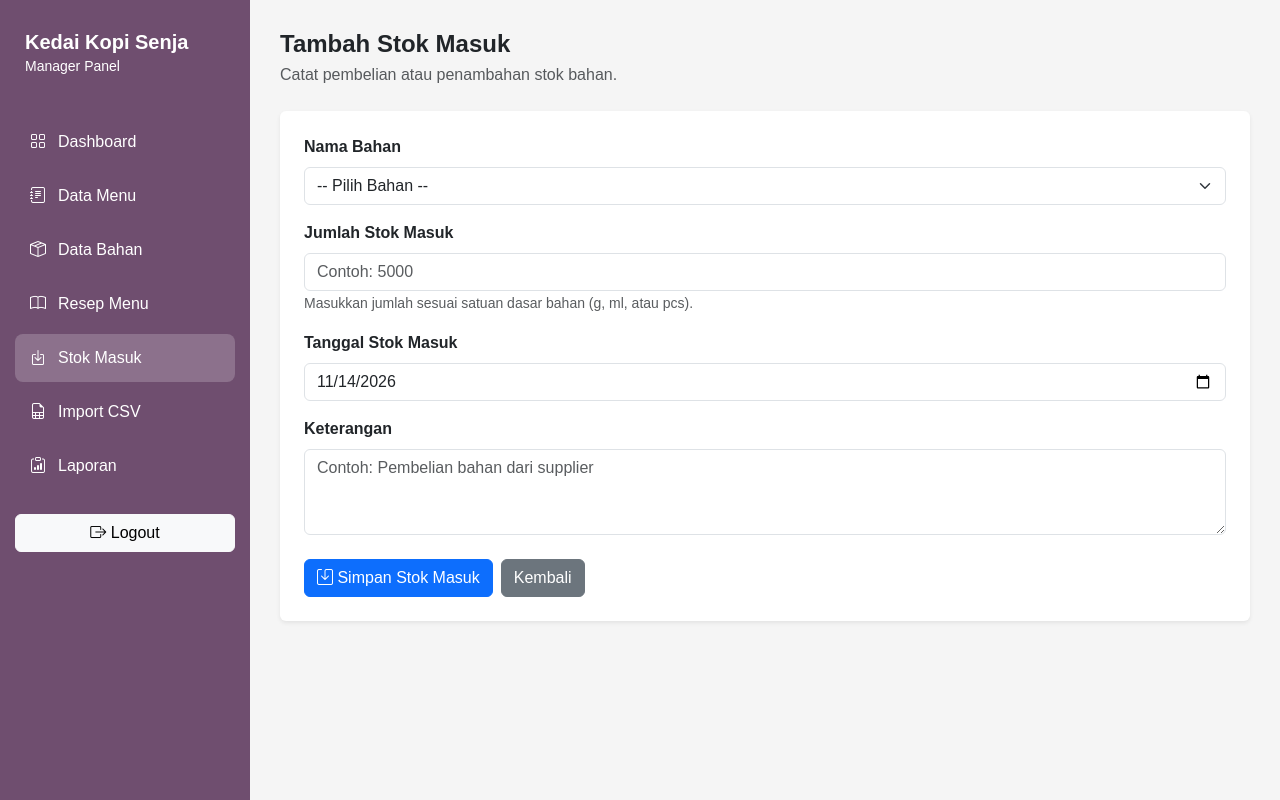
After one commit to lousianaprincesstampu-stack/UKK-KEDAI-KOPI-SENJA, a Laravel app: page /manager/stock-entries/create in a window 1280 px wide. The commit adds this page. Run offline with Laravel 12, Linux system fonts and the light colour scheme; a user stored in the database is signed in; data comes from the database, SQL or seed files in the repository; data that the repository does not hold is empty; parts of the project's set-up code (start-up, migrations or seed data) failed here and were passed over.

Commit message:
Menyelesaikan fitur stok masuk

```diff
--- a/app/Http/Controllers/Manager/StockEntryController.php
+++ b/app/Http/Controllers/Manager/StockEntryController.php
@@ -0,0 +1,74 @@
+<?php
+
+namespace App\Http\Controllers\Manager;
+
+use App\Http\Controllers\Controller;
+use App\Models\Bahan;
+use App\Models\StockEntry;
+use Illuminate\Http\Request;
+use Illuminate\Support\Facades\DB;
+use Illuminate\Support\Facades\Auth;
+
+class StockEntryController extends Controller
+{
+    public function index()
+    {
+        // Mengambil data stok masuk beserta nama bahan dan pengguna.
+        $stockEntries = StockEntry::with(['bahan', 'user'])
+            ->orderBy('tanggal', 'desc')
+            ->orderBy('id', 'desc')
+            ->get();
+
+        // Menampilkan halaman stok masuk.
+        return view('manager.stock-entries.index', compact('stockEntries'));
+    }
+
+    public function create()
+    {
+        // Mengambil seluruh bahan untuk pilihan formulir.
+        $bahans = Bahan::orderBy('nama_bahan', 'asc')->get();
+
+        // Menampilkan halaman tambah stok masuk.
+        return view('manager.stock-entries.create', compact('bahans'));
+    }
+
+    public function store(Request $request)
+    {
+        // Memvalidasi data yang dikirim dari formulir.
+        $request->validate([
+            'bahan_id' => 'required|exists:bahans,id',
+            'jumlah' => 'required|numeric|gt:0',
+            'tanggal' => 'required|date',
+            'keterangan' => 'nullable|string|max:1000',
+        ], [
+            'bahan_id.required' => 'Bahan wajib dipilih.',
+            'bahan_id.exists' => 'Bahan tidak ditemukan.',
+            'jumlah.required' => 'Jumlah stok masuk wajib diisi.',
+            'jumlah.numeric' => 'Jumlah harus berupa angka.',
+            'jumlah.gt' => 'Jumlah harus lebih dari 0.',
+            'tanggal.required' => 'Tanggal wajib diisi.',
+            'tanggal.date' => 'Format tanggal tidak valid.',
+        ]);
+
+        // Menyimpan transaksi dan menambahkan stok secara bersamaan.
+        DB::transaction(function () use ($request) {
+
+            // Mengunci data bahan agar perubahan stok aman.
+            $bahan = Bahan::where('id', $request->bahan_id)
+                ->lockForUpdate()
+                ->firstOrFail();
+
+            // Mencatat riwayat stok masuk.
+            StockEntry::create([
+                'bahan_id' => $bahan->id,
+                'jumlah' => $request->jumlah,
+                'tanggal' => $request->tanggal,
+                'keterangan' => $request->keterangan,
+                'user_id' => Auth::id(),
+            ]);
+            $bahan->increment('stok', $request->jumlah);
+        });
+        return redirect()->route('manager.stock-entries.index')
+            ->with('success', 'Stok masuk berhasil dicatat.');
+    }
+}
--- a/resources/views/manager/layouts/app.blade.php
+++ b/resources/views/manager/layouts/app.blade.php
@@ -130,11 +130,12 @@
                         Data Bahan
         </a>
 
-        <a href="#">
+        <a href="{{ route ('manager.recipes.index') }}"
+            class="sidebar-link {{ request()->routeIs('manager.recipes.*') ? 'active' : '' }}">
             <i class="bi bi-book"></i> Resep Menu
         </a>
 
-        <a href="#">
+       <a href="{{ route('manager.stock-entries.index') }}" class="sidebar-link {{ request()->routeIs('manager.stock-entries.*') ? 'active' : '' }}">
             <i class="bi bi-box-arrow-in-down"></i> Stok Masuk
         </a>
 
--- /dev/null
+++ b/resources/views/manager/stock-entries/create.blade.php
@@ -0,0 +1,99 @@
+@extends('manager.layouts.app')
+@section('title', 'Tambah Stok Masuk')
+@section('content')
+
+<div class="mb-4">
+    <h4 class="fw-bold mb-1">Tambah Stok Masuk</h4>
+    <p class="text-muted mb-0">Catat pembelian atau penambahan stok bahan.</p>
+</div>
+
+{{-- Formulir pencatatan stok masuk. --}}
+<div class="card border-0 shadow-sm">
+    <div class="card-body p-4">
+
+        <form action="{{ route('manager.stock-entries.store') }}" method="POST">
+            @csrf
+
+            {{-- Memilih bahan yang akan ditambahkan stoknya.--}}
+            <div class="mb-3">
+                <label for="bahan_id" class="form-label fw-semibold">Nama Bahan</label>
+
+                <select name="bahan_id" id="bahan_id"
+                    class="form-select @error('bahan_id') is-invalid @enderror" required>
+
+                    <option value="">-- Pilih Bahan --</option>
+
+                    @foreach ($bahans as $bahan)
+                        <option value="{{ $bahan->id }}"
+                            {{ old('bahan_id') == $bahan->id ? 'selected' : '' }}>
+                            {{ $bahan->nama_bahan }} ({{ $bahan->satuan_dasar }})
+                        </option>
+                    @endforeach
+                </select>
+
+                @error('bahan_id')
+                    <div class="invalid-feedback">{{ $message }}</div>
+                @enderror
+            </div>
+
+            {{-- Mengisi jumlah bahan yang masuk. --}}
+            <div class="mb-3">
+                <label for="jumlah" class="form-label fw-semibold">Jumlah Stok Masuk</label>
+
+                <input type="number" name="jumlah" id="jumlah"
+                    class="form-control @error('jumlah') is-invalid @enderror"
+                    value="{{ old('jumlah') }}"
+                    min="0.001" step="0.001"
+                    placeholder="Contoh: 5000" required>
+
+                @error('jumlah')
+                    <div class="invalid-feedback">{{ $message }}</div>
+                @enderror
+
+                <small class="text-muted">
+                    Masukkan jumlah sesuai satuan dasar bahan (g, ml, atau pcs).
+                </small>
+            </div>
+
+            {{-- Mengisi tanggal pembelian atau penerimaan bahan. --}}
+            <div class="mb-3">
+                <label for="tanggal" class="form-label fw-semibold">Tanggal Stok Masuk</label>
+
+                <input type="date" name="tanggal" id="tanggal"
+                    class="form-control @error('tanggal') is-invalid @enderror"
+                    value="{{ old('tanggal', now()->format('Y-m-d')) }}" required>
+
+                @error('tanggal')
+                    <div class="invalid-feedback">{{ $message }}</div>
+                @enderror
+            </div>
+
+            {{-- Keterangan tambahan bersifat opsional. --}}
+            <div class="mb-4">
+                <label for="keterangan" class="form-label fw-semibold">Keterangan</label>
+
+                <textarea name="keterangan" id="keterangan" rows="3"
+                    class="form-control @error('keterangan') is-invalid @enderror"
+                    placeholder="Contoh: Pembelian bahan dari supplier">{{ old('keterangan') }}</textarea>
+
+                @error('keterangan')
+                    <div class="invalid-feedback">{{ $message }}</div>
+                @enderror
+            </div>
+
+            <div class="d-flex gap-2">
+                <button type="submit" class="btn btn-primary">
+                    <i class="bi bi-save"></i> Simpan Stok Masuk
+                </button>
+
+                <a href="{{ route('manager.stock-entries.index') }}"
+                    class="btn btn-secondary">
+                    Kembali
+                </a>
+            </div>
+
+        </form>
+    </div>
+</div>
+
+@endsection
--- a/routes/web.php
+++ b/routes/web.php
@@ -6,6 +6,7 @@ use App\Http\Controllers\ManagerController;
 use App\Http\Controllers\Manager\MenuController;
 use App\Http\Controllers\Manager\BahanController;
 use App\Http\Controllers\Manager\RecipeController;
+use App\Http\Controllers\Manager\StockEntryController;
 
 // Halaman utama diarahkan ke login.
 Route::get('/', function () {
@@ -90,6 +91,18 @@ Route::middleware(['auth', 'role:manager'])
     Route::put('/recipes/{recipe}', [RecipeController::class, 'update'])
         ->name('recipes.update');
 
+    // Menampilkan daftar riwayat stok masuk.
+    Route::get('/stock-entries', [StockEntryController::class, 'index'])
+        ->name('stock-entries.index');
+
+    // Menampilkan formulir pencatatan stok masuk.
+    Route::get('/stock-entries/create', [StockEntryController::class, 'create'])
+        ->name('stock-entries.create');
+
+    // Menyimpan pencatatan stok masuk.
+    Route::post('/stock-entries', [StockEntryController::class, 'store'])
+        ->name('stock-entries.store');
+
     });
 
     // Route khusus Kasir. Pengguna hrs login dan memiliki role cashier.
```
Also changed, not shown: resources/views/manager/stock-entries/index.blade.php (added, +72 -0 lines).
